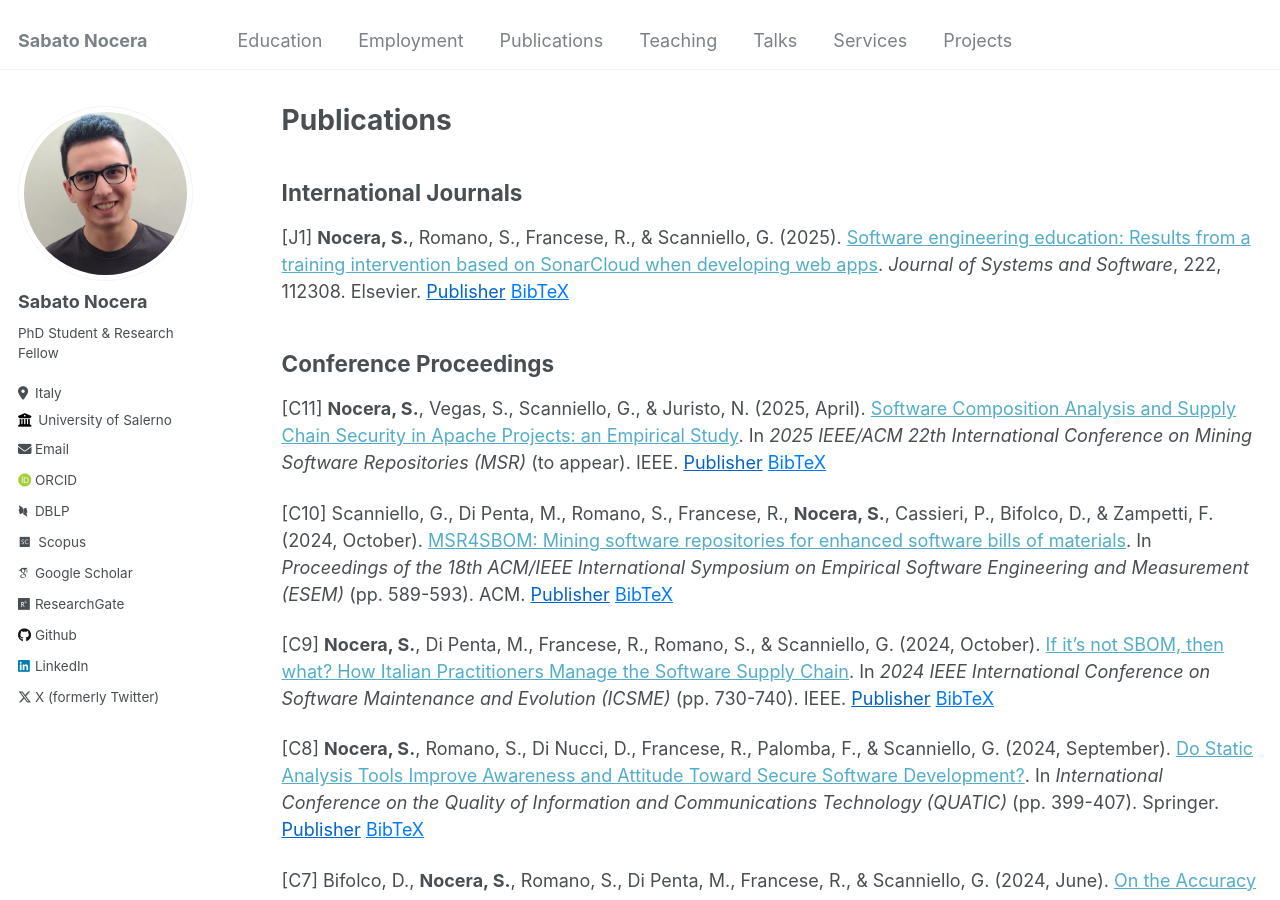
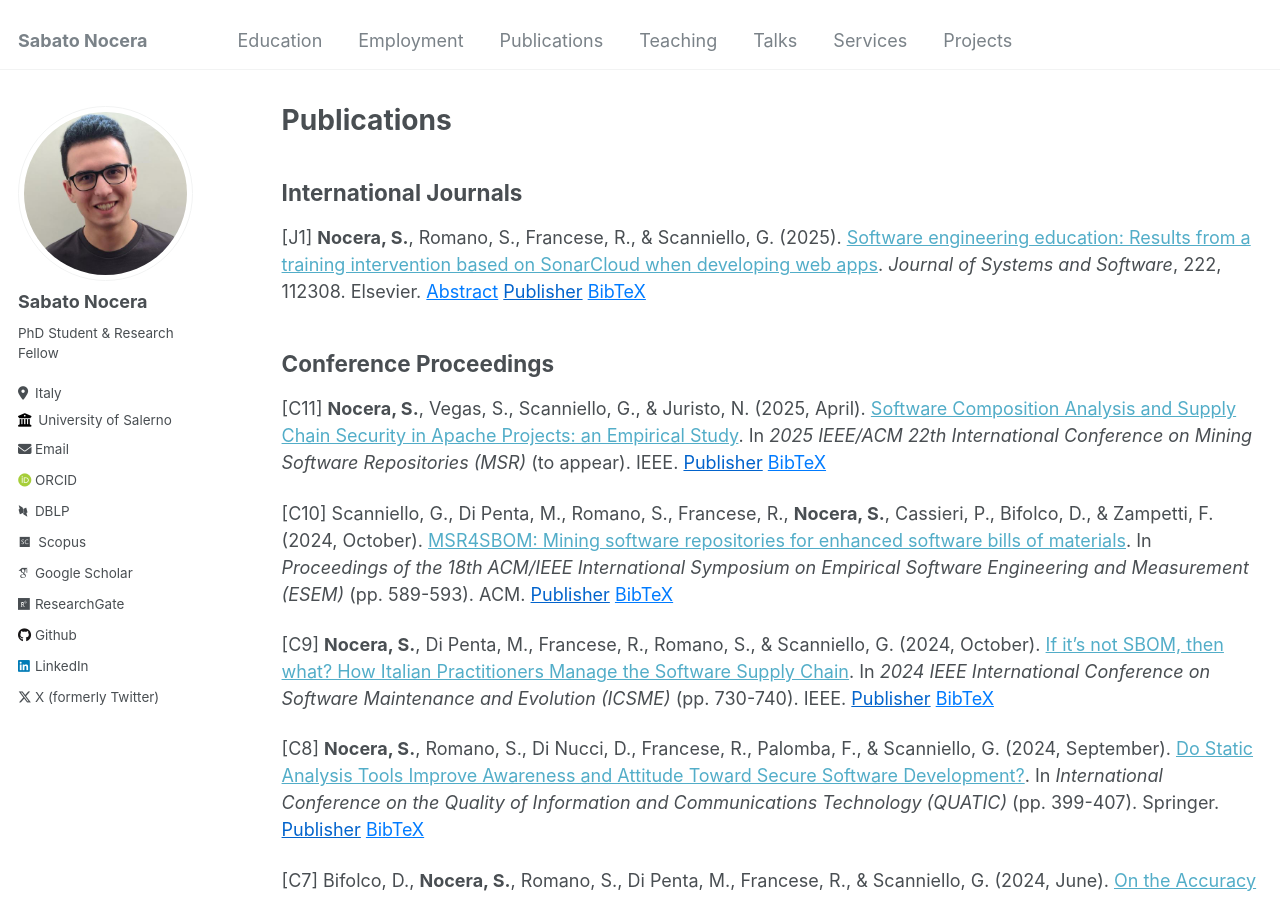
Before and after one commit to sabato-nocera/sabato-nocera.github.io, a Jekyll site: the page built from _pages/publications.md, in a window 1280 px wide and 900 px high. Built offline with Jekyll 4.4.1, drawn with Linux system fonts in a browser that asks for light colours; some web fonts are replaced.

Commit message:
Update publications.md

```diff
--- a/_pages/publications.md
+++ b/_pages/publications.md
@@ -8,6 +8,7 @@ author_profile: true
 ## International Journals
 
 [J1]  **Nocera, S.**, Romano, S., Francese, R., & Scanniello, G. (2025). [Software engineering education: Results from a training intervention based on SonarCloud when developing web apps](https://doi.org/10.1016/j.jss.2024.112308). _Journal of Systems and Software_, 222, 112308. Elsevier.
+<button style="all: unset; color: #007bff; cursor: pointer; text-decoration: underline; background: none; border: none;" onclick="toggleSnippet('j1-abs')">Abstract</button>
 <button style="all: unset; color: #0263cc; cursor: pointer; text-decoration: underline; background: none; border: none;" onclick="window.open('https://doi.org/10.1016/j.jss.2024.112308', '_blank');">Publisher</button>
 <button style="all: unset; color: #007bff; cursor: pointer; text-decoration: underline; background: none; border: none;" onclick="toggleSnippet('j1')">BibTeX</button>
 
@@ -23,6 +24,10 @@ doi = {https://doi.org/10.1016/j.jss.2024.112308},
 url = {https://www.sciencedirect.com/science/article/pii/S0164121224003522},
 publisher={Elsevier}
 }
+</div>
+
+<div id="j1-abs" style="display: none; background-color: #f9f9f9; border: 1px solid #ddd; padding: 10px; margin-top: 10px;">
+Past research suggests that Computer Science (CS) undergraduate students are not equipped to manage quality characteristics such as security, reliability, and maintainability. Filling such a gap should allow CS undergraduates an easier integration into the labor market after graduation. To make students more ready for such a market, we introduced a training intervention in our Software Technologies for the Web (STW ) course in the academic year (a.y.) 2022–23. Our intervention focused on security, i.e., students were trained on secure development and were asked to use SonarCloud. To assess this intervention, we compared the web apps developed in a.y. 2021–22 and a.y. 2022–23 and observed that the security significantly improved in the a.y. 2022–23 web apps. To understand whether and to what extent our training intervention triggered autonomous motivation in the students (a.y. 2022–23) on reliability and maintainability, we also compared the web apps of a.y. 2021–22 and a.y. 2022–23 on these issues. To that end, we did not ask students to deal with reliability and maintainability. This part of our research is presented in this paper for the first time and revealed that the web apps of a.y. 2022–23 are more reliable and maintainable than those of a.y. 2021–22.
 </div>
 
 ## Conference Proceedings
```
